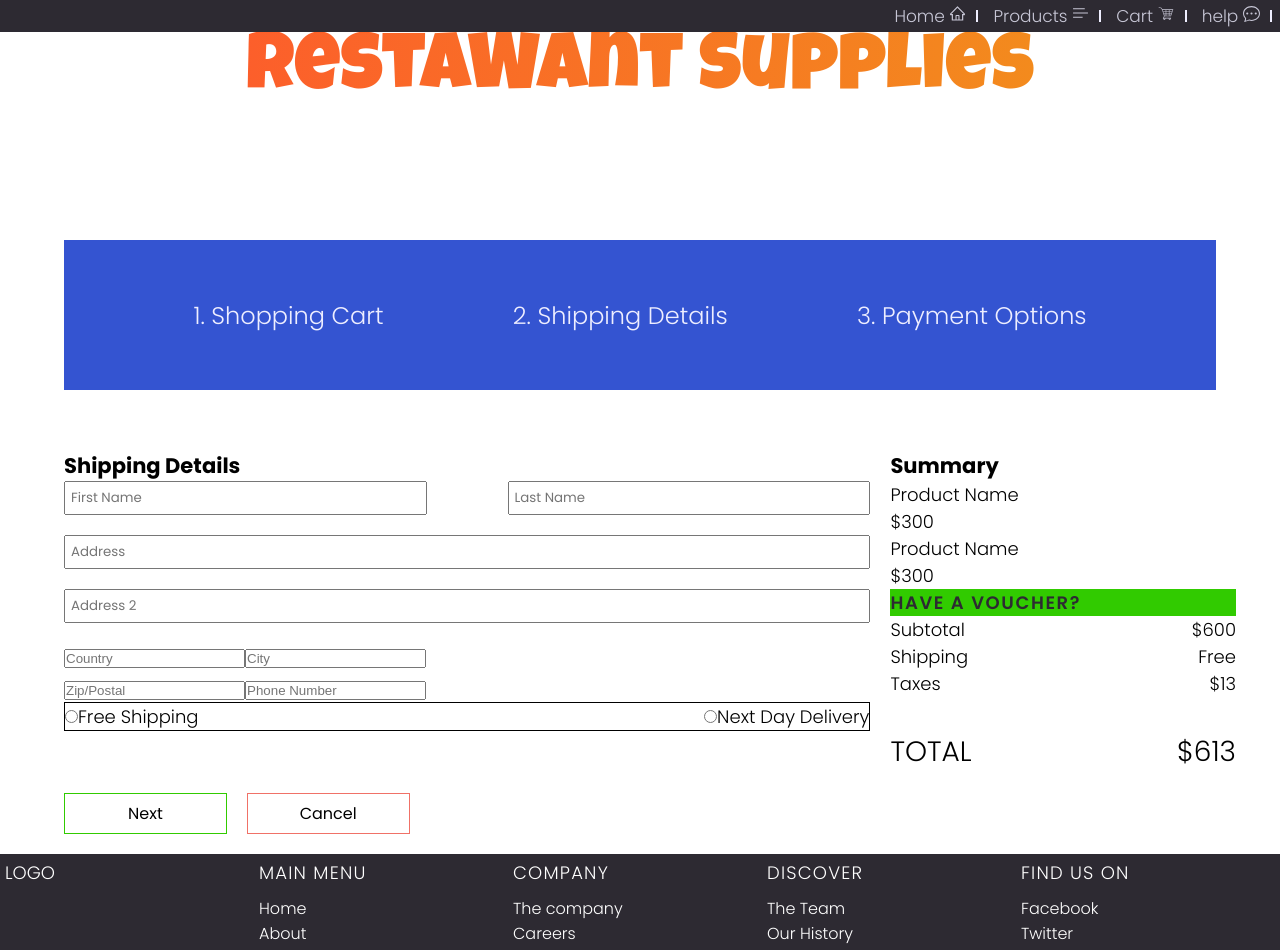
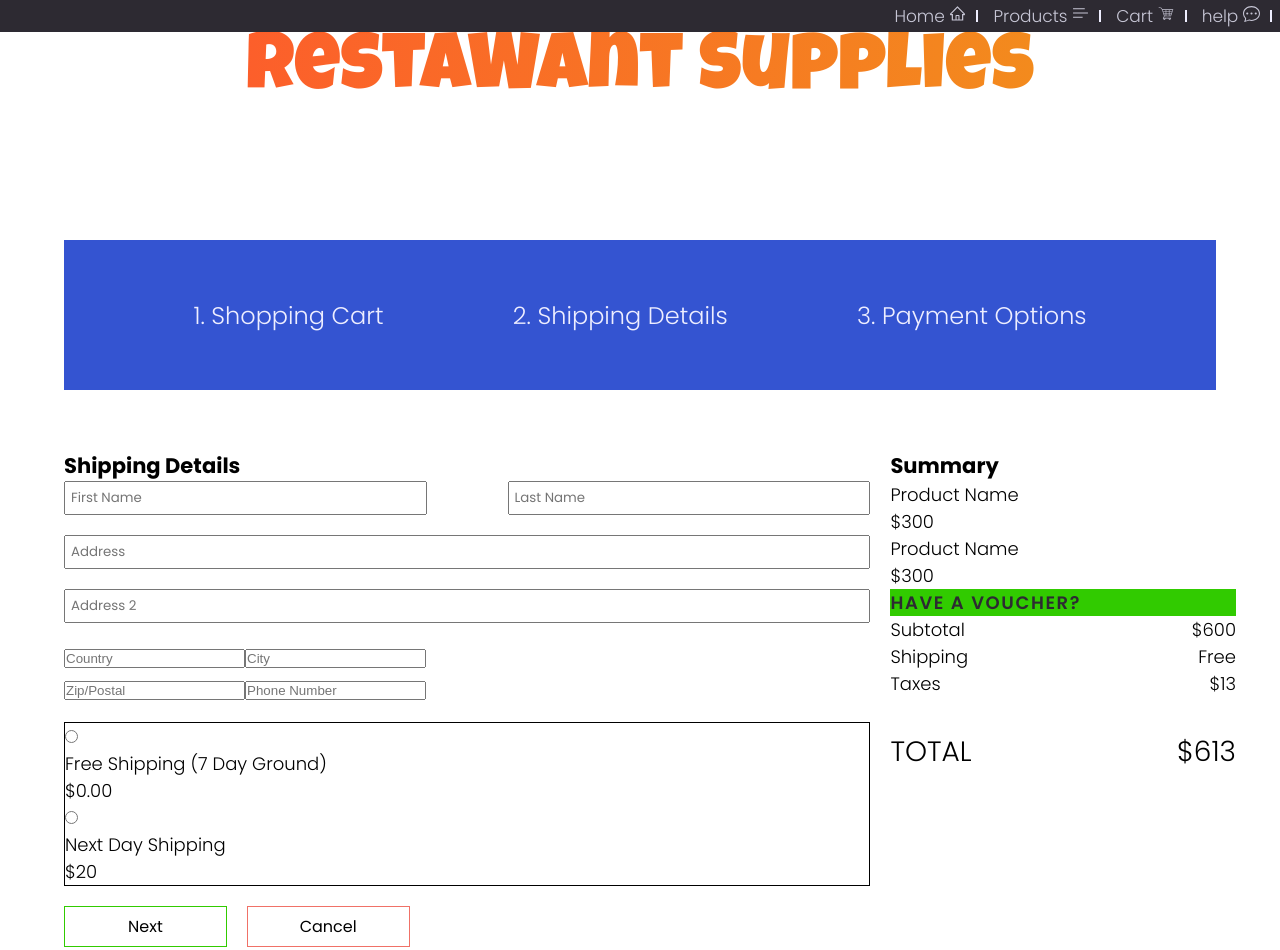
Before and after one commit to SAMURAIM0SES/GraceShopperFrontEnd, a React (Create React App) app: page /shipping in a window 1280 px wide. Shown: the top 950 px of the page. Built offline with nearby package versions, Linux system fonts and the light colour scheme.

Commit message:
working on functions

```diff
--- a/src/components/Shipping.js
+++ b/src/components/Shipping.js
@@ -1,31 +1,24 @@
+import React, { useState, useEffect} from 'react';
 import Layout from "./Layout";
 import classes from "./Shipping.module.css";
-
-// const { faker } = require('@faker-js/faker');
-
-// const DUMMY_PRODUCTS = [
-//   {
-//     name: 'Modern Steel Chair',
-//     description:
-//       'Andy shoes are designed to keeping in mind durability as well as trends, the most stylish range of shoes & sandals',
-//     price: 354,
-//   },
-//   {
-//     name: 'Generic Metal Shoes',
-//     description:
-//       'The beautiful range of Apple Naturalé that has an exciting mix of natural ingredients. With the Goodness of 100% Natural Ingredients',
-//     price: 81,
-//   },
-// ];
-
+import { useNavigate } from "react-router-dom";
 
 const Shipping = () => {
+
+  const navigate = useNavigate();
+
+  const nextNavigateHandler = () => {
+    navigate('/payment-method');
+  };
+
+  const nextDayShipping = () => {}
+
   return (
     <Layout>
       <section>
         <div className={classes["shipping-main"]}>
           <div className={classes["shipping-header"]}>
-          <p>1. Shopping Cart</p>
+            <p>1. Shopping Cart</p>
             <p>2. Shipping Details</p>
             <p>3. Payment Options</p>
           </div>
@@ -54,13 +47,47 @@ const Shipping = () => {
                 </div>
                 <div className={classes["shipping-methods"]}>
                   <div>
+                    <div class="swipeWrapper clearfix active">
+                      <div class="leftColumn">
+                        <input
+                          type="radio"
+                          name="shippingMethodEdit"
+                          value="101"
+                        />
+                      </div>
+                      <div class="leftColumnSpacer">
+                        <div class="row">
+                          <div class="col-xs-9">
+                            Free Shipping (7 Day Ground)
+                          </div>
+                          <div class="col-xs-3 shippingRate">$0.00</div>
+                        </div>
+                      </div>
+                    </div>
+                    <div class="swipeWrapper clearfix">
+                      <div class="leftColumn">
+                        <input
+                          type="radio"
+                          name="shippingMethodEdit"
+                          value="102"
+                        />
+                      </div>
+                      <div class="leftColumnSpacer">
+                        <div class="row">
+                          <div class="col-xs-9">Next Day Shipping</div>
+                          <div class="col-xs-3 shippingRate">$20</div>
+                        </div>
+                      </div>
+                    </div>
+                  </div>
+                  {/* <div>
                     <input type="radio" />
                     <span>Free Shipping</span>
                   </div>
                   <div>
                     <input type="radio" />
                     <span>Next Day Delivery</span>
-                  </div>
+                  </div> */}
                 </div>
               </div>
             </div>
@@ -71,7 +98,9 @@ const Shipping = () => {
               <div>$300</div>
               <div>Product Name</div>
               <div>$300</div>
-              <div className={classes["shipping-cart-voucher"]}>HAVE A VOUCHER?</div>
+              <div className={classes["shipping-cart-voucher"]}>
+                HAVE A VOUCHER?
+              </div>
               <div className={classes["summary-detail"]}>
                 <div className={classes["summary-payment"]}>
                   <div>Subtotal</div>
@@ -85,8 +114,10 @@ const Shipping = () => {
                   <div>Taxes</div>
                   <div>$13</div>
                 </div>
-                  <div className={classes['shipping-total']}>TOTAL
-                  <div></div>$613</div>
+                <div className={classes["shipping-total"]}>
+                  TOTAL
+                  <div></div>$613
+                </div>
               </div>
             </div>
           </div>
--- a/src/components/Shipping.module.css
+++ b/src/components/Shipping.module.css
@@ -63,17 +63,12 @@
   margin-bottom: 0.5rem;
 }
 
-.shipping-methods {
+.shipping-methods{
   box-sizing: content-box;
     border: 1px solid black;
-    display: flex;
   justify-content: space-between;
+  margin-top: 2rem;
 }
-/* .shipping-methods input {
-  font-family: inherit;
-  width: 45%;
-  padding: 0.5rem;
-} */
 
 .shipping-buttons {
   width: 30%;
@@ -132,3 +127,33 @@
   margin-top: 3.4rem;
   font-size: 2.8rem;
 }
+
+.swipeWrapper {
+  padding: 10px;
+  border-top: 1px solid #ddd;
+  cursor: pointer;
+  position: relative;
+}
+
+.swipeWrapper:last-of-type {
+  margin-bottom: 15px;
+  border-bottom: 1px solid #ddd;
+}
+
+.swipeWrapper.active {
+  background-color: #eee;
+}
+
+.swipeWrapper .leftColumn {
+  margin: auto;
+  position: absolute;
+  top: 0;
+  bottom: 0;
+  left: 10px;
+  height: 16px;
+  width: 16px;
+}
+
+.swipeWrapper .leftColumnSpacer {
+  margin-left: 30px;
+}
```
